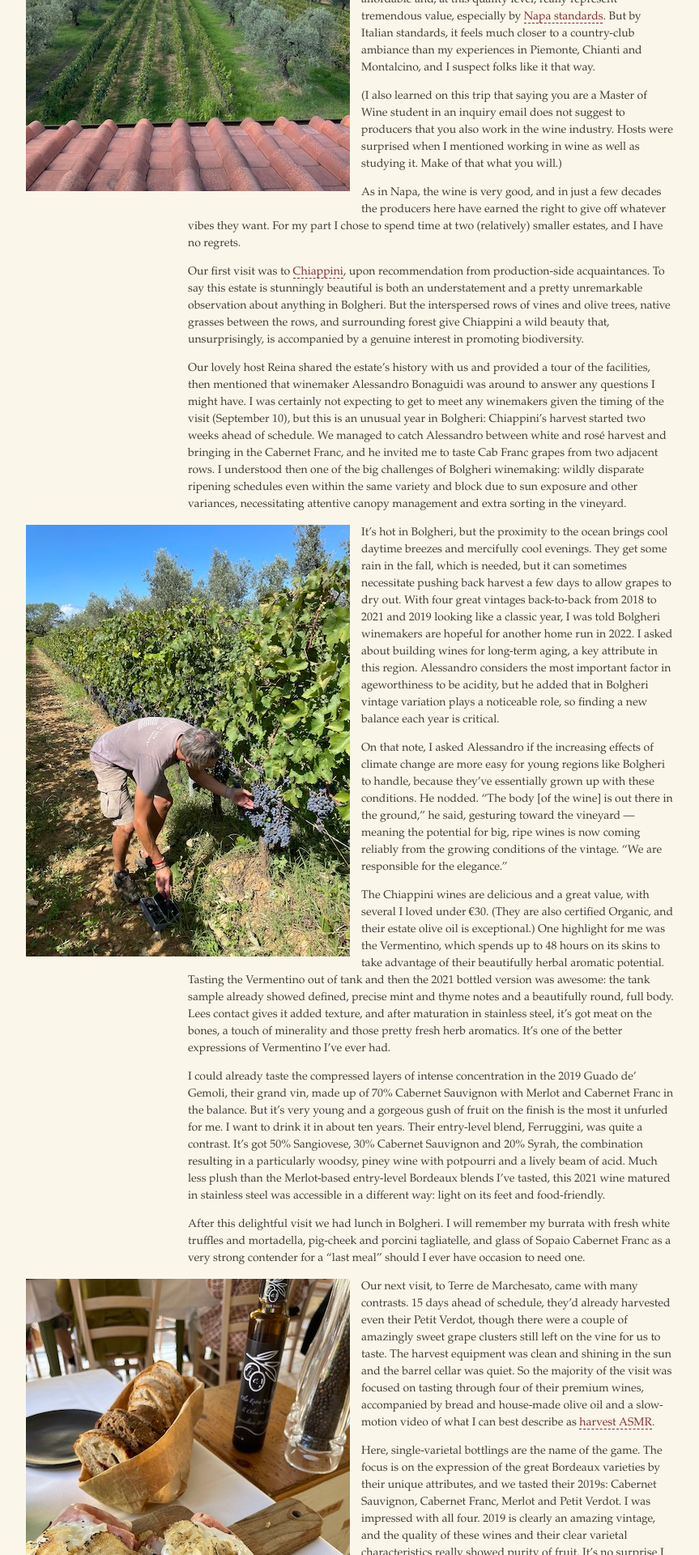
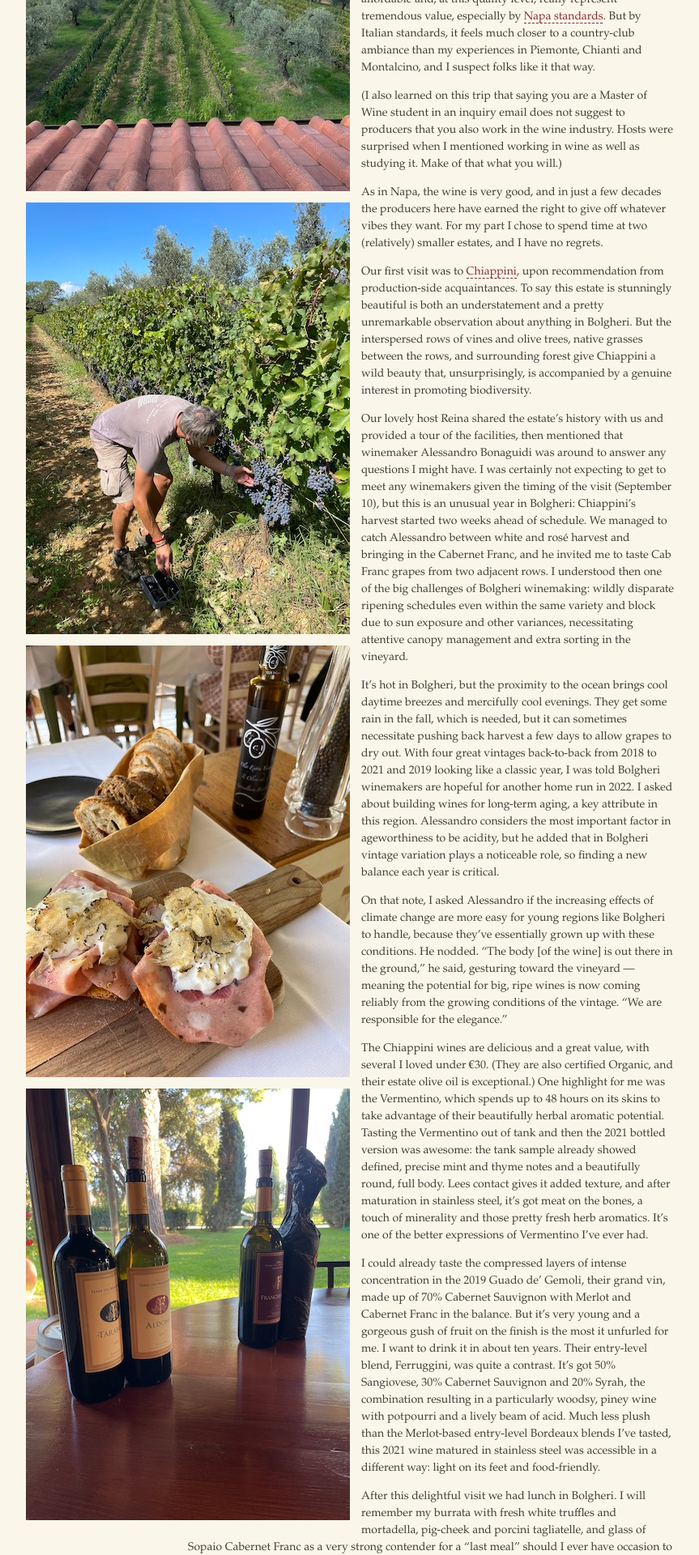
Before and after one commit to nywinewench/nywinewench.github.io, a Jekyll site: the page built from _posts/2022-9-14-bolgheri.md, in a window 1280 px wide. Shown: the part 640-2560 px from the top of the page at 81% size, without its empty margins (208-1071 px from the left). Built offline with Jekyll 4.4.1, drawn with Linux system fonts in a browser that asks for light colours; some web fonts are replaced; comment, search, counter and statistics services are not loaded.

Commit message:
waterfalling photos

```diff
--- a/_posts/2022-9-14-bolgheri.md
+++ b/_posts/2022-9-14-bolgheri.md
@@ -20,6 +20,9 @@ tweet: "My first trip to iconic Bolgheri."
 Thanks once again to M and his work, I had the opportunity to once again visit Florence — and this time, take a weekend trip to the Tuscan coast for a quick visit to Bolgheri. I have found Super Tuscans fascinating for about as long as I've known they exist ("[ever since I knew they were real,](https://www.youtube.com/watch?v=1VbZE6YhjKk)" I suppose), and have wanted to do this trip for over a decade. In addition to breaking down in tears at the first sight of the [coast at sunset](https://www.instagram.com/p/CicXk2cNZLx/) I had several _is this real life?_ moments over the course of our brief stay.
 
 ![chiappini](/photos/chiappini.jpg "Olive trees and vines at Chiappini")
+![alessandrocf](/photos/alessandrocf.jpg "Winemaker Alessandro Bonaguidi")
+![bolgherilunch](/photos/bolgherilunch.jpg "Lunch in Bolgheri")
+![marchesatowines](/photos/marchesatowines.jpg "Marchesato wines")
 
 (I also couldn't resist captioning every single photo on social media with ["I'm here at my home in Tuscany."](https://www.jamessuckling.com/videos/how-my-100-point-scale-for-rating-wine-works/) I will never not find this funny and I am happy with my audience of the six or seven others in my life who agree.)
 
@@ -33,8 +36,6 @@ Our first visit was to [Chiappini](http://www.giovannichiappini.it/en/home.html)
 
 Our lovely host Reina shared the estate’s history with us and provided a tour of the facilities, then mentioned that winemaker Alessandro Bonaguidi was around to answer any questions I might have. I was certainly not expecting to get to meet any winemakers given the timing of the visit (September 10), but this is an unusual year in Bolgheri: Chiappini’s harvest started two weeks ahead of schedule. We managed to catch Alessandro between white and rosé harvest and bringing in the Cabernet Franc, and he invited me to taste Cab Franc grapes from two adjacent rows. I understood then one of the big challenges of Bolgheri winemaking: wildly disparate ripening schedules even within the same variety and block due to sun exposure and other variances, necessitating attentive canopy management and extra sorting in the vineyard.
 
-![alessandrocf](/photos/alessandrocf.jpg "Winemaker Alessandro Bonaguidi")
-
 It’s hot in Bolgheri, but the proximity to the ocean brings cool daytime breezes and mercifully cool evenings. They get some rain in the fall, which is needed, but it can sometimes necessitate pushing back harvest a few days to allow grapes to dry out. With four great vintages back-to-back from 2018 to 2021 and 2019 looking like a classic year, I was told Bolgheri winemakers are hopeful for another home run in 2022. I asked about building wines for long-term aging, a key attribute in this region. Alessandro considers the most important factor in ageworthiness to be acidity, but he added that in Bolgheri vintage variation plays a noticeable role, so finding a new balance each year is  critical.
 
 On that note, I asked Alessandro if the increasing effects of climate change are more easy for young regions like Bolgheri to handle, because they've essentially grown up with these conditions. He nodded. "The body [of the wine] is out there in the ground," he said, gesturing toward the vineyard — meaning the potential for big, ripe wines is now coming reliably from the growing conditions of the vintage. "We are responsible for the elegance."
@@ -45,11 +46,7 @@ I could already taste the compressed layers of intense concentration in the 2019
 
 After this delightful visit we had lunch in Bolgheri. I will remember my burrata with fresh white truffles and mortadella, pig-cheek and porcini tagliatelle, and glass of Sopaio Cabernet Franc as a very strong contender for a "last meal" should I ever have occasion to need one.
 
-![bolgherilunch](/photos/bolgherilunch.jpg "Lunch in Bolgheri")
-
 Our next visit, to Terre de Marchesato, came with many contrasts. 15 days ahead of schedule, they’d already harvested even their Petit Verdot, though there were a couple of amazingly sweet grape clusters still left on the vine for us to taste. The harvest equipment was clean and shining in the sun and the barrel cellar was quiet. So the majority of the visit was focused on tasting through four of their premium wines, accompanied by bread and house-made olive oil and a slow-motion video of what I can best describe as [harvest ASMR](https://twitter.com/viciousvinifera/status/1569637523306995714?s=20&t=y2r07sva79NIsjODnnTh-g).
-
-![marchesatowines](/photos/marchesatowines.jpg "Marchesato wines")
 
 Here, single-varietal bottlings are the name of the game. The focus is on the expression of the great Bordeaux varieties by their unique attributes, and we tasted their 2019s: Cabernet Sauvignon, Cabernet Franc, Merlot and Petit Verdot. I was  impressed with all four. 2019 is clearly an amazing vintage, and the quality of these wines and their clear varietal characteristics really showed purity of fruit. It’s no surprise I loved the Franchesato, their Cabernet Franc; it had amazing complexity and concentration and I could have sipped it all day. M and I both loved the Petit Verdot, with its mint-leaf pyrazine and straight-laced checkerboard tannins. I haven’t had a single-varietal Petit Verdot I liked this much since South Africa.
 
```
